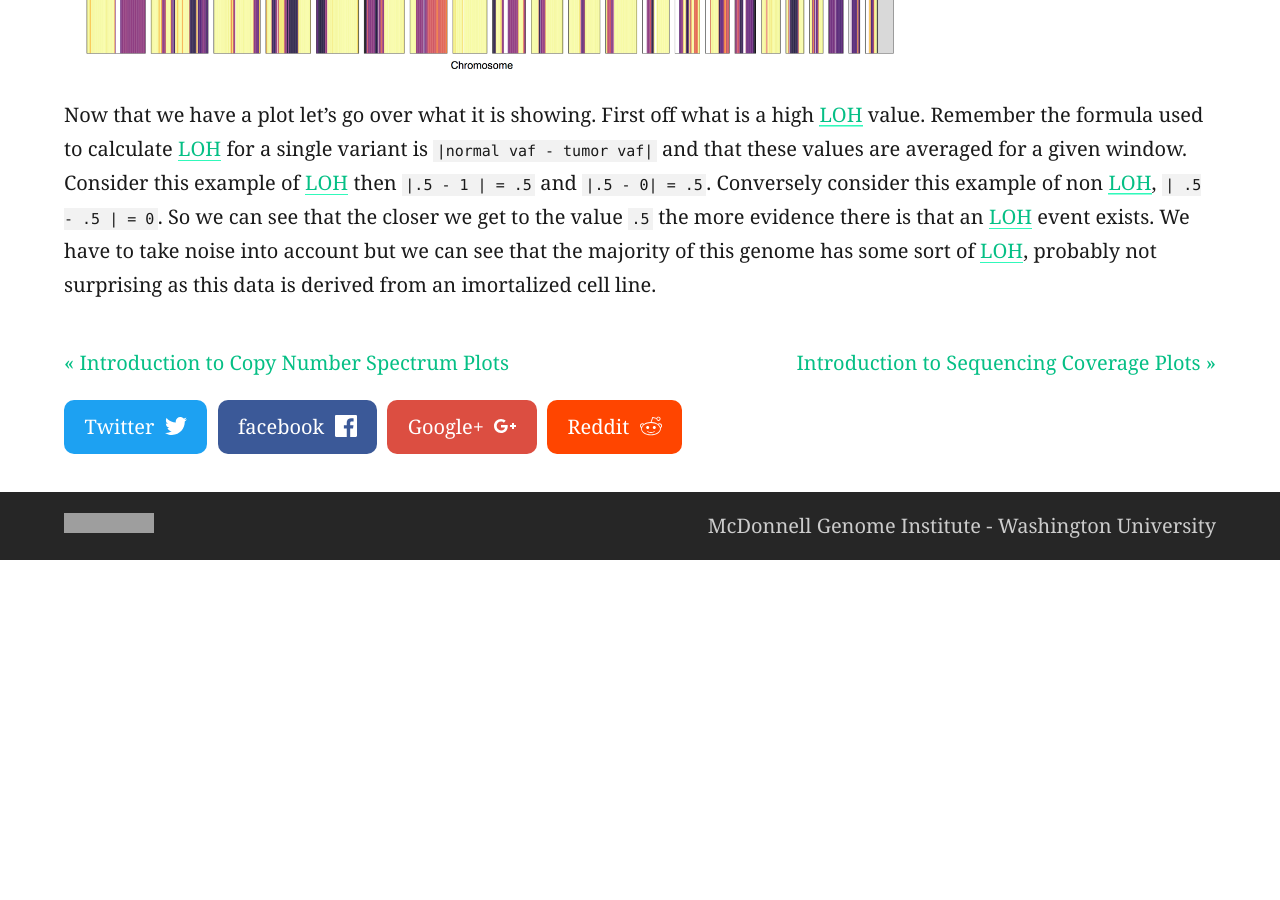
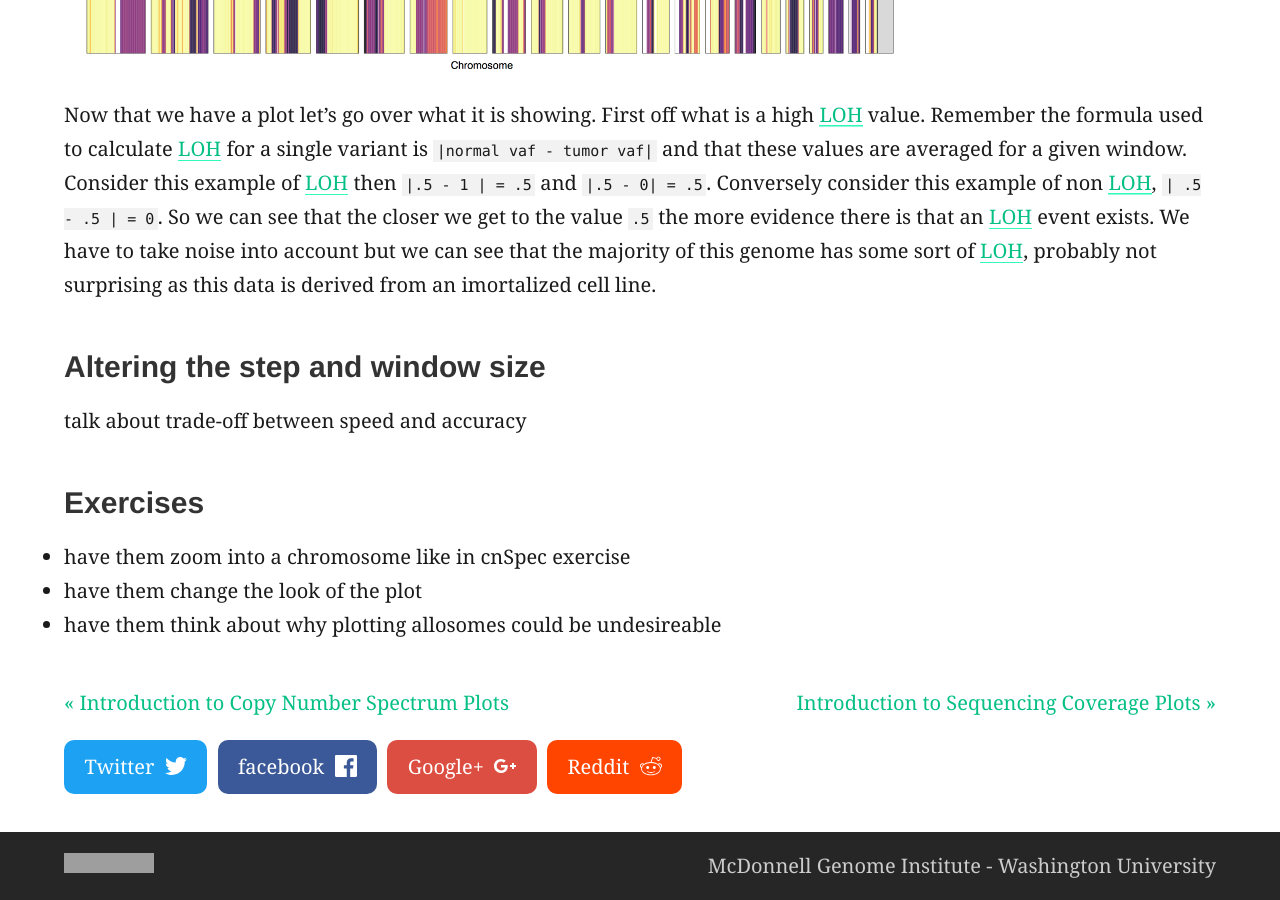
Before and after one commit to griffithlab/genviz.org, a Jekyll site: the page built from _posts/0003-07-01-lohSpec_GenVisR.md, in a window 1280 px wide and 900 px high, scrolled down 3899 px. Built offline with Jekyll 4.4.1, drawn with Linux system fonts in a browser that asks for light colours; nearby versions of some CDN libraries; before the commit the page ends 4459 px from its top, so only the background shows below that; grey boxes are pictures that could not be loaded.

Commit message:
added notes to lohSpec

```diff
--- a/_posts/0003-07-01-lohSpec_GenVisR.md
+++ b/_posts/0003-07-01-lohSpec_GenVisR.md
@@ -66,3 +66,13 @@ lohSpec(x=lohData)
 {% include figure.html image="/assets/GenVisR/lohSpec_v1.png" width="950" %}
 
 Now that we have a plot let's go over what it is showing. First off what is a high [LOH](https://en.wikipedia.org/wiki/Loss_of_heterozygosity) value. Remember the formula used to calculate [LOH](https://en.wikipedia.org/wiki/Loss_of_heterozygosity) for a single variant is `|normal vaf - tumor vaf|` and that these values are averaged for a given window. Consider this example of [LOH](https://en.wikipedia.org/wiki/Loss_of_heterozygosity) then `|.5 - 1 | = .5` and `|.5 - 0| = .5`. Conversely consider this example of non [LOH](https://en.wikipedia.org/wiki/Loss_of_heterozygosity), `| .5 - .5 | = 0`. So we can see that the closer we get to the value `.5` the more evidence there is that an [LOH](https://en.wikipedia.org/wiki/Loss_of_heterozygosity) event exists. We have to take noise into account but we can see that the majority of this genome has some sort of [LOH](https://en.wikipedia.org/wiki/Loss_of_heterozygosity), probably not surprising as this data is derived from an imortalized cell line.
+
+### Altering the step and window size
+
+talk about trade-off between speed and accuracy
+
+### Exercises
+
+* have them zoom into a chromosome like in cnSpec exercise
+* have them change the look of the plot
+* have them think about why plotting allosomes could be undesireable
```
